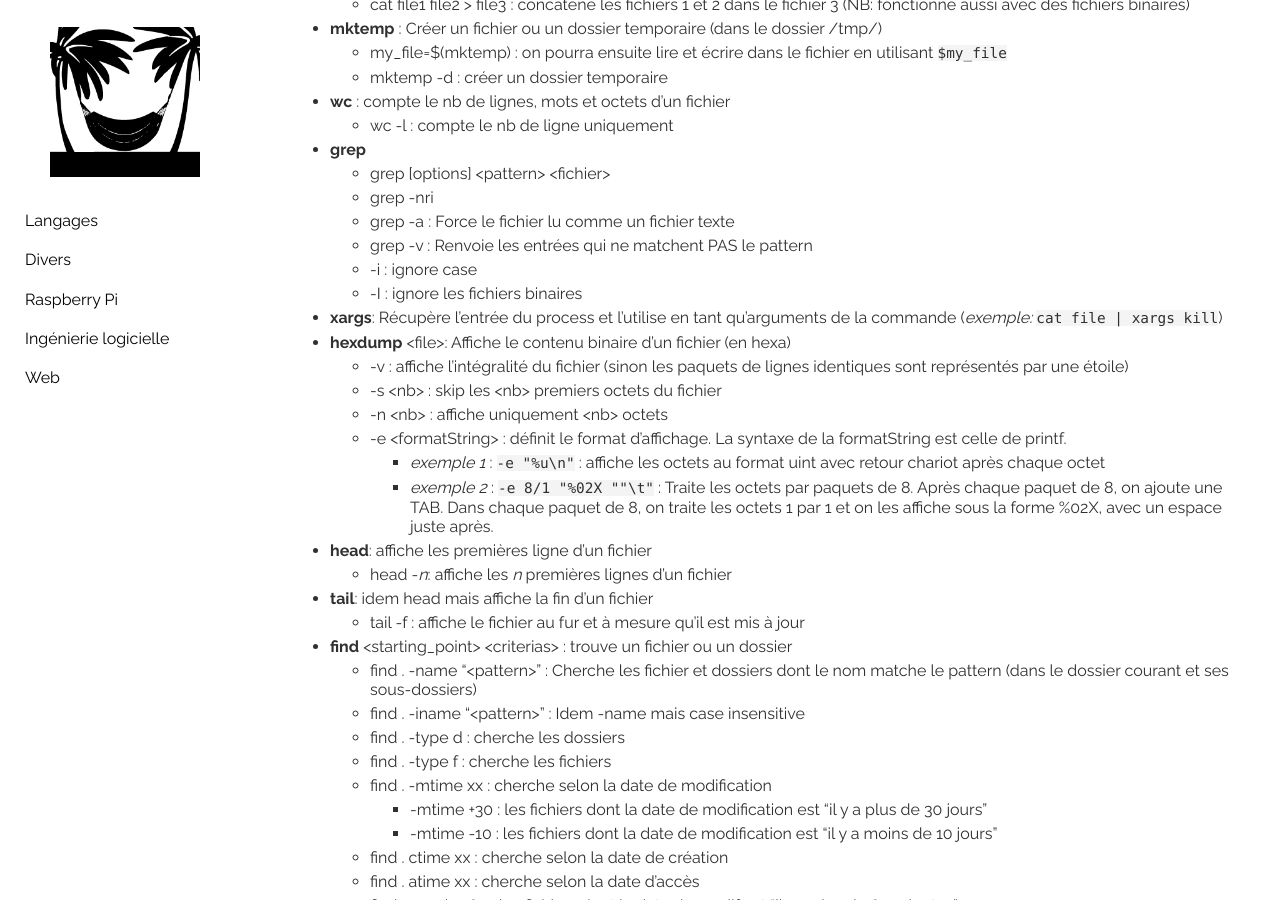
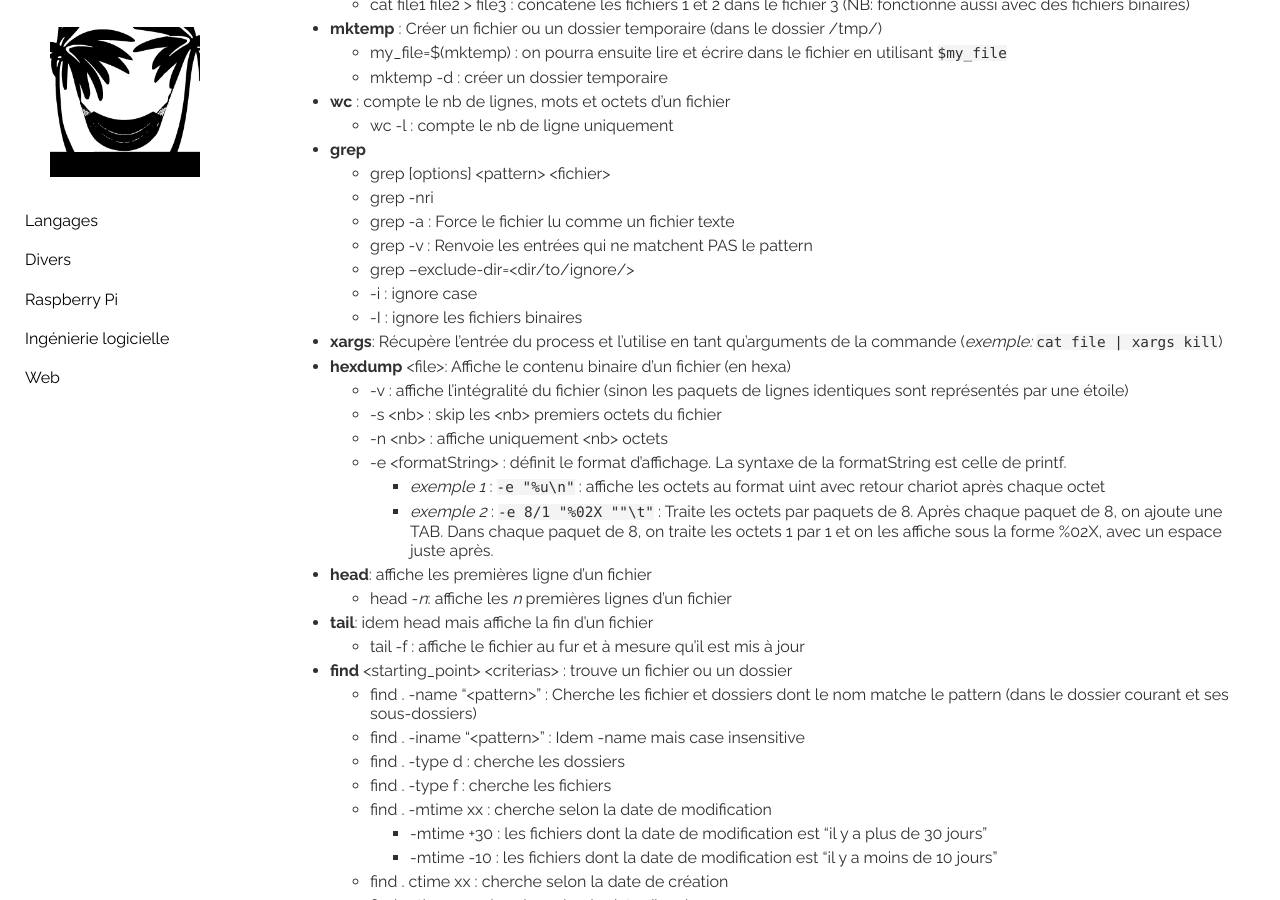
Before and after one commit to behej/lazyjekyll, a Jekyll site: the page built from _sweng/linux.md, in a window 1280 px wide and 900 px high, scrolled down 1586 px. Built offline with Jekyll 4.4.1, drawn with Linux system fonts in a browser that asks for light colours.

Commit message:
linux: grep --exclude-dir

```diff
--- a/_sweng/linux.md
+++ b/_sweng/linux.md
@@ -68,6 +68,7 @@ Les tâches en arrière plan restent quand même attachées au shell. Si on ferm
   * grep -nri
   * grep -a : Force le fichier lu comme un fichier texte
   * grep -v : Renvoie les entrées qui ne matchent PAS le pattern
+  * grep --exclude-dir=\<dir/to/ignore/\>
   * -i : ignore case
   * -I : ignore les fichiers binaires
 * **xargs**: Récupère l'entrée du process et l'utilise en tant qu'arguments de la commande (*exemple:* `cat file | xargs kill`)
```
